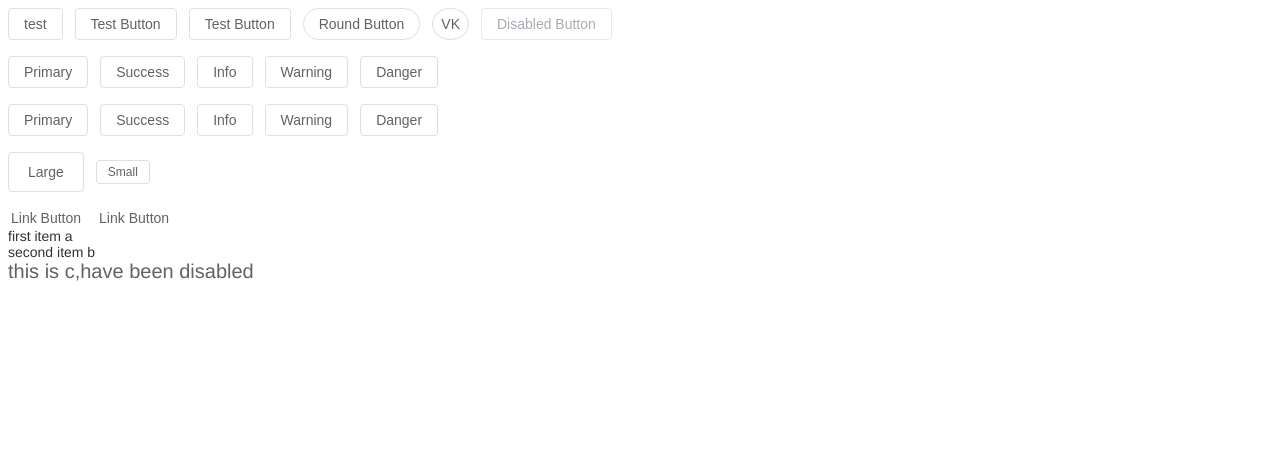
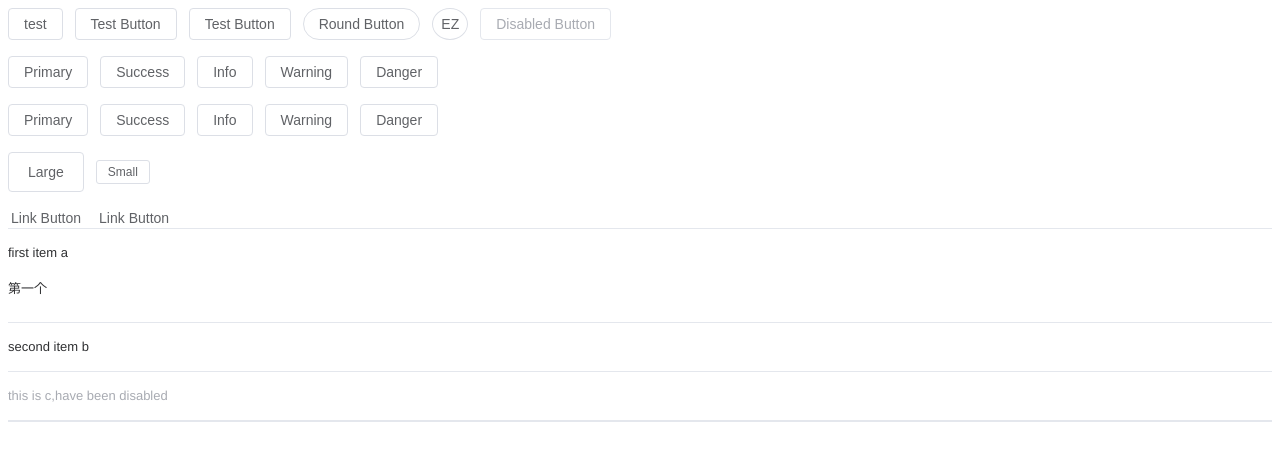
Before and after one commit to luckylark2000/ez-element, a Vue app: page / in a window 1280 px wide. Shown: the top 460 px of the page. Built offline with nearby package versions, Linux system fonts and the light colour scheme.

Commit message:
collapse compelete function: style,transition

```diff
--- a/package.json
+++ b/package.json
@@ -34,7 +34,7 @@
     "postcss-each-variables": "^0.3.0",
     "postcss-nested": "^6.0.1",
     "prettier": "^3.2.5",
-    "typescript": "~5.5.2",
+    "typescript": "~5.4.0",
     "vite": "^5.3.1",
     "vue-tsc": "^2.0.21"
   }
--- a/src/components/Collapse/Collapse.vue
+++ b/src/components/Collapse/Collapse.vue
@@ -5,26 +5,31 @@
 </template>
 
 <script setup lang="ts">
-import { provide, ref } from 'vue';
-import { type NameType } from '@/components/Collapse/types';
+import { provide } from 'vue';
+import { type CollapseProps, type NameType } from '@/components/Collapse/types';
 import { collapseContextKey } from './constant';
 
 defineOptions({
   name: 'EzCollapse',
 });
-
-const activeNames = ref<NameType[]>([]);
+const activeNames = defineModel<NameType[]>('modelValue', { default: () => [] });
+//实现v-model、实现手风琴、修复延时修改响应式失效
+const props = defineProps<CollapseProps>();
 
 const handleItemClick = (ItemName: NameType) => {
-  const index = activeNames.value.indexOf(ItemName);
-  if (index > -1) {
-    activeNames.value.splice(index, 1);
+  if (props.accordion) {
+    activeNames.value = activeNames.value.includes(ItemName) ? [] : [ItemName];
   } else {
-    activeNames.value.push(ItemName);
+    const index = activeNames.value.indexOf(ItemName);
+    if (index > -1) {
+      activeNames.value.splice(index, 1);
+    } else {
+      activeNames.value.push(ItemName);
+    }
   }
 };
 provide(collapseContextKey, { activeNames, handleItemClick });
-provide('handleItemClick', handleItemClick);
+// provide('handleItemClick', handleItemClick);
 </script>
 
 <style scoped></style>
--- a/src/components/Collapse/CollapseItem.vue
+++ b/src/components/Collapse/CollapseItem.vue
@@ -1,11 +1,21 @@
 <template>
   <div class="ez-collapse-item" :class="{ 'is-disabled': disabled }">
-    <div class="ez-collapse-item__header" :id="`item-header-${name}`" @click="handleClick">
+    <div
+      class="ez-collapse-item__header"
+      :class="{ 'is-disabled': disabled, 'is-active': isActive }"
+      :id="`item-header-${name}`"
+      @click="handleClick"
+    >
       <slot name="title">{{ title }}</slot>
+      <!-- 添加图标 -->
     </div>
-    <div class="ez-collapse-item__content" :id="`item-content-${name}`" v-show="isActive">
-      <slot></slot>
-    </div>
+    <Transition name="slide" v-on="transitionEvents">
+      <div class="ez-collapse-item__wrapper" v-show="isActive">
+        <div class="ez-collapse-item__content" :id="`item-content-${name}`">
+          <slot />
+        </div>
+      </div>
+    </Transition>
   </div>
 </template>
 
@@ -23,13 +33,38 @@ const props = defineProps<CollapseItemProps>();
 const collapseContext = inject(collapseContextKey);
 //是否展开
 const isActive = computed(() => {
-  return collapseContext?.activeNames.value.includes(props.name);
+  return props.disabled ? false : collapseContext?.activeNames.value.includes(props.name);
 });
 //处理点击事件
 const handleClick = () => {
   if (props.disabled) return;
   collapseContext?.handleItemClick(props.name);
 };
+
+const transitionEvents: Record<string, (el: HTMLElement) => void> = {
+  beforeEnter(el) {
+    el.style.height = '0px';
+    el.style.overflow = 'hidden';
+  },
+  enter(el) {
+    el.style.height = `${el.scrollHeight}px`;
+  },
+  afterEnter(el) {
+    el.style.height = '';
+    el.style.overflow = '';
+  },
+  beforeLeave(el) {
+    el.style.height = `${el.scrollHeight}px`;
+    el.style.overflow = 'hidden';
+  },
+  leave(el) {
+    el.style.height = '0px';
+  },
+  afterLeave(el) {
+    el.style.height = '';
+    el.style.overflow = '';
+  },
+};
 </script>
 
 <style scoped></style>
--- /dev/null
+++ b/src/components/Collapse/style.css
@@ -0,0 +1,58 @@
+.ez-collapse {
+  --ez-collapse-border-color: var(--ez-border-color-light);
+  --ez-collapse-header-height: 48px;
+  --ez-collapse-header-bg-color: var(--ez-fill-color-blank);
+  --ez-collapse-header-text-color: var(--ez-text-color-primary);
+  --ez-collapse-header-font-size: 13px;
+  --ez-collapse-content-bg-color: var(--ez-fill-color-blank);
+  --ez-collapse-content-font-size: 13px;
+  --ez-collapse-content-text-color: var(--ez-text-color-primary);
+  --ez-collapse-disabled-text-color: var(--ez-disabled-text-color);
+  --ez-collapse-disabled-border-color: var(--ez-border-color-lighter);
+  border-top: 1px solid var(--ez-collapse-border-color);
+  border-bottom: 1px solid var(--ez-collapse-border-color);
+}
+.ez-collapse-item__header {
+  display: flex;
+  align-items: center;
+  justify-content: space-between;
+  height: var(--ez-collapse-header-height);
+  line-height: var(--ez-collapse-header-height);
+  background-color: var(--ez-collapse-header-bg-color);
+  color: var(--ez-collapse-header-text-color);
+  /* color: red; */
+  cursor: pointer;
+  font-size: var(--ez-collapse-header-font-size);
+  font-weight: 500;
+  transition: border-bottom-color var(--ez-transition-duration);
+  outline: none;
+  border-bottom: 1px solid var(--ez-collapse-border-color);
+  &.is-disabled {
+    color: var(--ez-collapse-disabled-text-color);
+    cursor: not-allowed;
+    background-image: none;
+  }
+  &.is-active {
+    border-bottom-color: transparent;
+    .header-angle {
+      transform: rotate(90deg);
+    }
+  }
+  .header-angle {
+    transition: transform var(--ez-transition-duration);
+  }
+}
+.ez-collapse-item__content {
+  will-change: height;
+  background-color: var(--ez-collapse-content-bg-color);
+  overflow: hidden;
+  box-sizing: border-box;
+  font-size: var(--ez-collapse-content-font-size);
+  color: var(--ez-collapse-content-text-color);
+  border-bottom: 1px solid var(--ez-collapse-border-color);
+  padding-bottom: 25px;
+}
+.slide-enter-active,
+.slide-leave-active {
+  transition: height var(--ez-transition-duration);
+}
--- a/src/examples/ButtonExample.vue
+++ b/src/examples/ButtonExample.vue
@@ -4,7 +4,7 @@
     <Button ref="buttonRef">Test Button</Button>
     <Button plain>Test Button</Button>
     <Button round>Round Button</Button>
-    <Button circle>VK</Button>
+    <Button circle>EZ</Button>
     <Button disabled>Disabled Button</Button><br /><br />
     <Button type="primary">Primary</Button>
     <Button type="success">Success</Button>
--- a/src/examples/CollapseExample.vue
+++ b/src/examples/CollapseExample.vue
@@ -1,10 +1,10 @@
 <template>
-  <Collapse>
+  <Collapse v-model="opens" accordion>
     <CollapseItem name="a" title="first item a"> 第一个</CollapseItem>
     <CollapseItem name="b" title="second item b"> 第二个</CollapseItem>
     <CollapseItem name="c" disabled>
       <template #title>
-        <h1>this is c,have been disabled</h1>
+        <p>this is c,have been disabled</p>
       </template>
       <div>第三个内容</div>
     </CollapseItem>
@@ -14,6 +14,9 @@
 <script setup lang="ts">
 import Collapse from '@/components/Collapse/Collapse.vue';
 import CollapseItem from '@/components/Collapse/CollapseItem.vue';
+import { ref } from 'vue';
+
+const opens = ref(['a']);
 </script>
 
 <style scoped></style>
--- a/src/styles/index.css
+++ b/src/styles/index.css
@@ -1,3 +1,4 @@
 @import './vars.css';
 @import './reset.css';
 @import '../components/Button/style.css';
+@import '../components/Collapse/style.css';
```
Also changed, not shown: src/components/Collapse/types.d.ts (+7 -1 lines), 1 other file (tests, documents, lock files or other folders).
